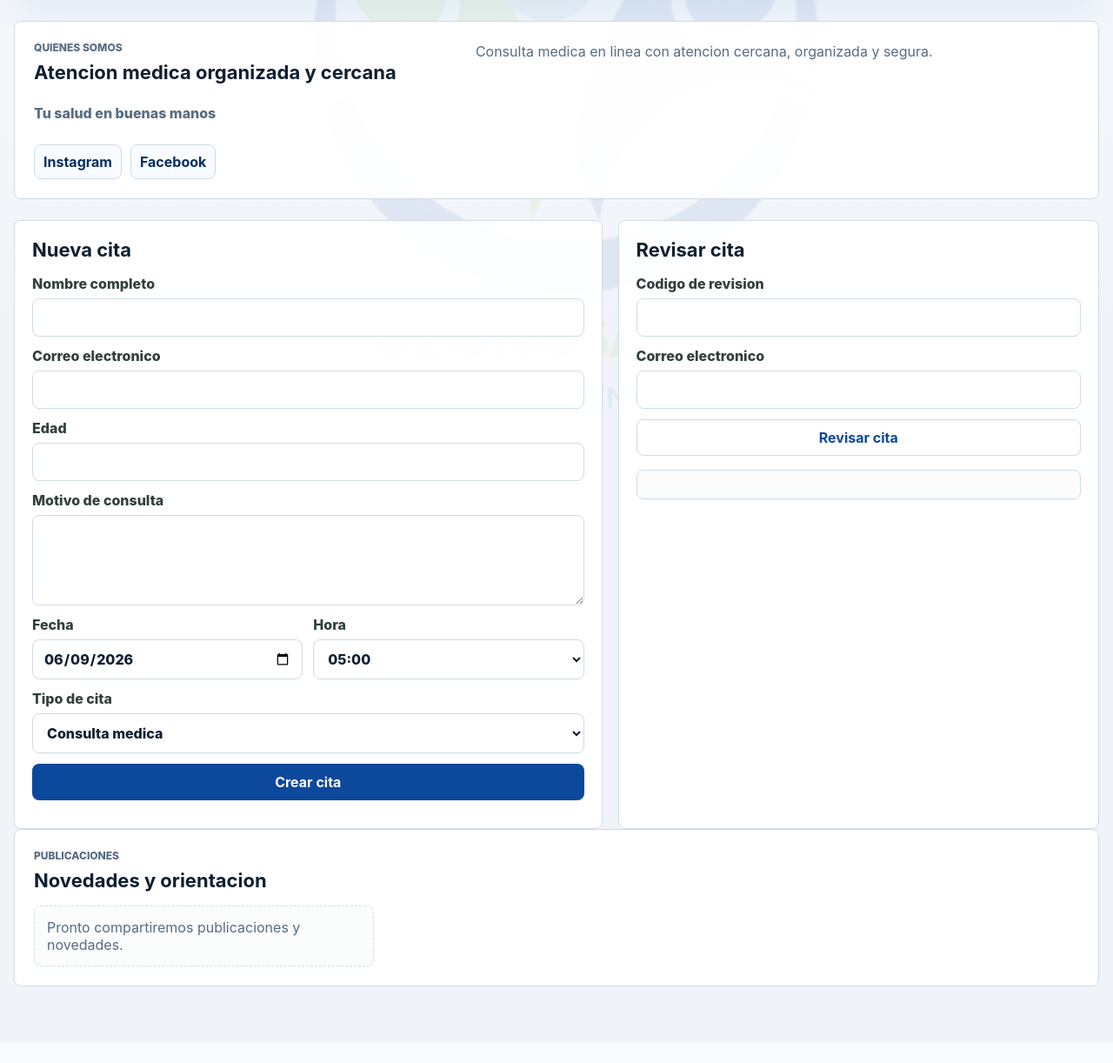
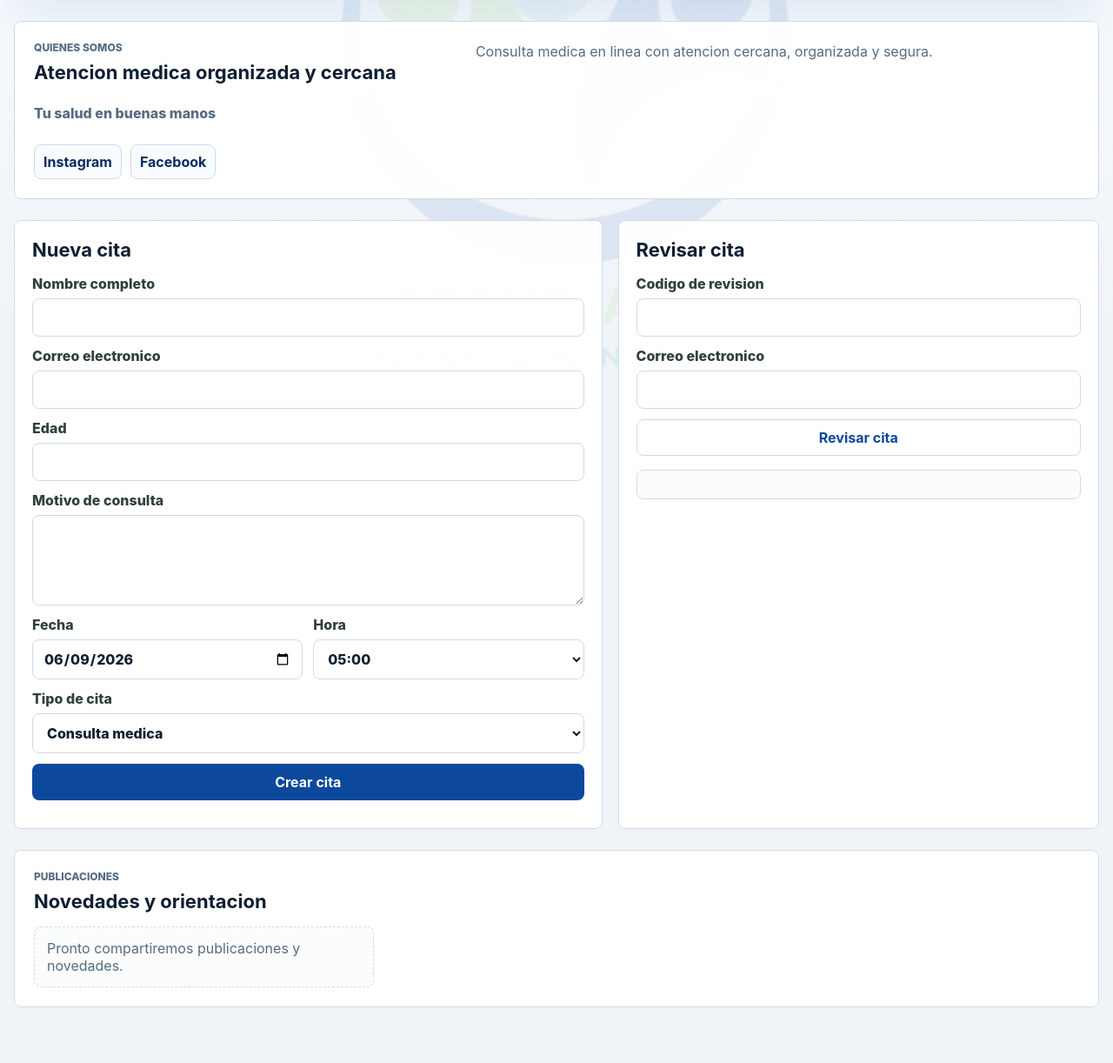
Before and after one commit to ZharickGarcia2005/Ozonosalud, a Django app: page / in a window 1280 px wide. Shown: the part 246-1468 px from the top of the page at 87% size. Before the commit the page ends 1380 px from the top, so only its background shows below. Run offline with Django 5.2, Linux system fonts and the light colour scheme; data comes from the database, SQL or seed files in the repository; data that the repository does not hold is empty.

Commit message:
Lower watermark and add section spacing

```diff
--- a/static/styles.css
+++ b/static/styles.css
@@ -36,10 +36,10 @@ body::before {
   z-index: 0;
   pointer-events: none;
   background-image: var(--watermark-url, url("/static/receipt-logo.png"));
-  background-position: center 48%;
+  background-position: center 58%;
   background-repeat: no-repeat;
-  background-size: min(70vw, 720px);
-  opacity: 0.08;
+  background-size: min(64vw, 640px);
+  opacity: 0.09;
 }
 
 body > * {
@@ -966,6 +966,7 @@ h2 {
   grid-template-columns: minmax(0, 1.1fr) minmax(320px, 0.9fr);
   gap: 18px;
   margin-top: 18px;
+  margin-bottom: 24px;
 }
 
 .patient-card header {
--- a/templates/doctor_login.html
+++ b/templates/doctor_login.html
@@ -5,7 +5,7 @@
     <meta charset="utf-8" />
     <meta name="viewport" content="width=device-width, initial-scale=1" />
     <title>Ingreso medico | OZONO SALUD</title>
-    <link rel="stylesheet" href="{% static 'styles.css' %}?v=11" />
+    <link rel="stylesheet" href="{% static 'styles.css' %}?v=12" />
   </head>
   <body class="public-page">
     <main class="auth-shell">
--- a/templates/doctor_panel.html
+++ b/templates/doctor_panel.html
@@ -5,7 +5,7 @@
     <meta charset="utf-8" />
     <meta name="viewport" content="width=device-width, initial-scale=1" />
     <title>Panel medico | OZONO SALUD</title>
-    <link rel="stylesheet" href="{% static 'styles.css' %}?v=11" />
+    <link rel="stylesheet" href="{% static 'styles.css' %}?v=12" />
   </head>
   <body
     class="staff-page"
--- a/templates/index.html
+++ b/templates/index.html
@@ -5,7 +5,7 @@
     <meta charset="utf-8" />
     <meta name="viewport" content="width=device-width, initial-scale=1" />
     <title>OZONO SALUD | Agendar cita</title>
-    <link rel="stylesheet" href="{% static 'styles.css' %}?v=11" />
+    <link rel="stylesheet" href="{% static 'styles.css' %}?v=12" />
   </head>
   <body class="public-page" style="--watermark-url: url('{{ profile.watermark_src }}');">
     <main class="public-shell">
--- a/templates/panel_publication_form.html
+++ b/templates/panel_publication_form.html
@@ -5,7 +5,7 @@
     <meta charset="utf-8" />
     <meta name="viewport" content="width=device-width, initial-scale=1" />
     <title>{{ title }} | OZONO SALUD</title>
-    <link rel="stylesheet" href="{% static 'styles.css' %}?v=11" />
+    <link rel="stylesheet" href="{% static 'styles.css' %}?v=12" />
   </head>
   <body class="staff-page" style="--watermark-url: url('{{ profile.watermark_src }}');">
     <div class="staff-shell">
--- a/templates/panel_publications.html
+++ b/templates/panel_publications.html
@@ -5,7 +5,7 @@
     <meta charset="utf-8" />
     <meta name="viewport" content="width=device-width, initial-scale=1" />
     <title>Publicaciones | OZONO SALUD</title>
-    <link rel="stylesheet" href="{% static 'styles.css' %}?v=11" />
+    <link rel="stylesheet" href="{% static 'styles.css' %}?v=12" />
   </head>
   <body class="staff-page" style="--watermark-url: url('{{ profile.watermark_src }}');">
     <div class="staff-shell">
--- a/templates/panel_site_settings.html
+++ b/templates/panel_site_settings.html
@@ -5,7 +5,7 @@
     <meta charset="utf-8" />
     <meta name="viewport" content="width=device-width, initial-scale=1" />
     <title>Configurar sitio | OZONO SALUD</title>
-    <link rel="stylesheet" href="{% static 'styles.css' %}?v=11" />
+    <link rel="stylesheet" href="{% static 'styles.css' %}?v=12" />
   </head>
   <body class="staff-page" style="--watermark-url: url('{{ profile.watermark_src }}');">
     <div class="staff-shell">
--- a/templates/publication_detail.html
+++ b/templates/publication_detail.html
@@ -5,7 +5,7 @@
     <meta charset="utf-8" />
     <meta name="viewport" content="width=device-width, initial-scale=1" />
     <title>{{ publication.title }} | OZONO SALUD</title>
-    <link rel="stylesheet" href="{% static 'styles.css' %}?v=11" />
+    <link rel="stylesheet" href="{% static 'styles.css' %}?v=12" />
   </head>
   <body class="public-page" style="--watermark-url: url('{{ profile.watermark_src }}');">
     <main class="public-shell">
```
